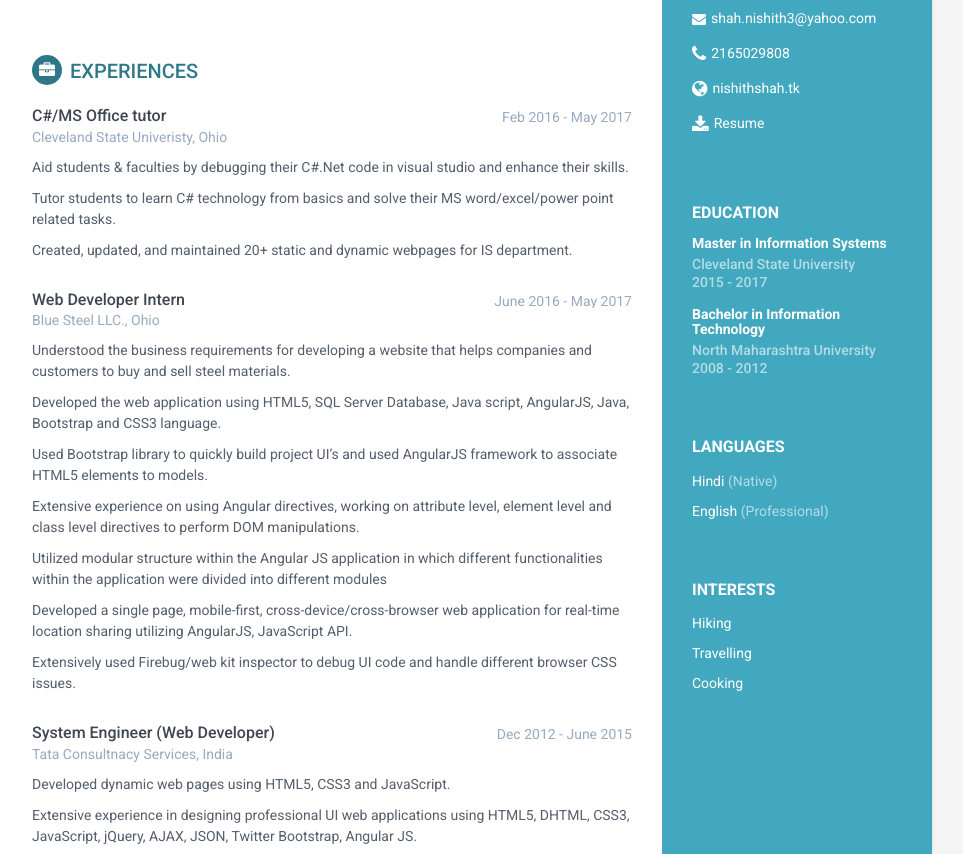
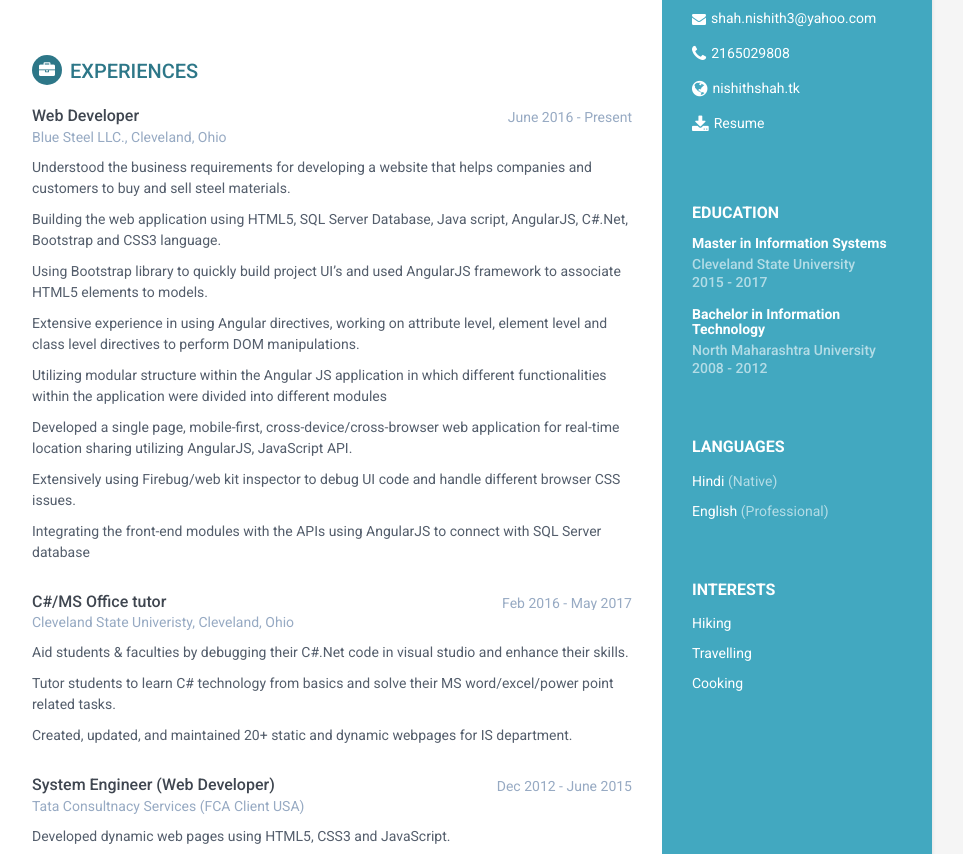
Before and after one commit to Ni5hith3/website, a plain HTML site: page index.html in a window 1280 px wide. Shown: the part 290-1144 px from the top of the page, without its empty margins (188-1151 px from the left). Drawn offline with Linux system fonts and the light colour scheme.

Commit message:
Update the master file

```diff
--- a/index.html
+++ b/index.html
@@ -77,7 +77,7 @@
             <section class="section summary-section">
                 <h2 class="section-title"><i class="fa fa-user"></i>Career Profile</h2>
                 <div class="summary">
-                    <p>Over 4 years of experience in Web & Software development with strong skills in designing & developing websites and applications using
+                    <p>Over 5 years of experience in Web & Software development with strong skills in designing & developing websites and applications using
 					C#.Net, Java, AngularJS MVC, HTML5, CSS3, jQuery, JSON, Less, Sass and JavaScript; writing SQL-stored procedures and functions for
 					retrieving information from a database; and using Bootstrap to design responsive web pages.  Proven ability in optimizing web functionality
 					that improve data retrieval and workflow efficiencies. Experience working on scalable environment using Agile/Scrum.
@@ -88,13 +88,35 @@
             <section class="section experiences-section">
                 <h2 class="section-title"><i class="fa fa-briefcase"></i>Experiences</h2>
 
+				<div class="item">
+                    <div class="meta">
+                        <div class="upper-row">
+                            <h3 class="job-title">Web Developer</h3>
+                            <div class="time">June 2016 - Present</div>
+                        </div><!--//upper-row-->
+                        <div class="company">Blue Steel LLC., Cleveland, Ohio</div>
+                    </div><!--//meta-->
+                    <div class="details">
+                        <p>Understood the business requirements for developing a website that helps companies and customers to buy and sell steel materials.</p>
+						<p>Building the web application using HTML5, SQL Server Database, Java script, AngularJS, C#.Net, Bootstrap and CSS3 language.</p>
+						<p>Using Bootstrap library to quickly build project UI’s and used AngularJS framework to associate HTML5 elements to models.</p>
+						<p>Extensive experience in using Angular directives, working on attribute level, element level and class level directives to perform DOM manipulations.</p>
+						<p>Utilizing modular structure within the Angular JS application in which different functionalities within the application were divided into different modules</p>
+						<p>Developed a single page, mobile-first, cross-device/cross-browser web application for real-time location sharing utilizing AngularJS, JavaScript API.</p>
+						<p>Extensively using Firebug/web kit inspector to debug UI code and handle different browser CSS issues.</p>
+						<p>Integrating the front-end modules with the APIs using AngularJS to connect with SQL Server database</p>
+
+                    </div><!--//details-->
+                </div><!--//item-->
+
+
                 <div class="item">
                     <div class="meta">
                         <div class="upper-row">
                             <h3 class="job-title">C#/MS Office tutor</h3>
                             <div class="time">Feb 2016 - May 2017</div>
                         </div><!--//upper-row-->
-                        <div class="company">Cleveland State Univeristy, Ohio</div>
+                        <div class="company">Cleveland State Univeristy, Cleveland, Ohio</div>
                     </div><!--//meta-->
                     <div class="details">
                         <p>Aid students & faculties by debugging their C#.Net code in visual studio and enhance their skills.</p>
@@ -103,25 +125,6 @@
                     </div><!--//details-->
                 </div><!--//item-->
 
-                <div class="item">
-                    <div class="meta">
-                        <div class="upper-row">
-                            <h3 class="job-title">Web Developer Intern</h3>
-                            <div class="time">June 2016 - May 2017</div>
-                        </div><!--//upper-row-->
-                        <div class="company">Blue Steel LLC., Ohio</div>
-                    </div><!--//meta-->
-                    <div class="details">
-                        <p>Understood the business requirements for developing a website that helps companies and customers to buy and sell steel materials.</p>
-						<p>Developed the web application using HTML5, SQL Server Database, Java script, AngularJS, Java, Bootstrap and CSS3 language.</p>
-						<p>Used Bootstrap library to quickly build project UI’s and used AngularJS framework to associate HTML5 elements to models.</p>
-						<p>Extensive experience on using Angular directives, working on attribute level, element level and class level directives to perform DOM manipulations.</p>
-						<p>Utilized modular structure within the Angular JS application in which different functionalities within the application were divided into different modules</p>
-						<p>Developed a single page, mobile-first, cross-device/cross-browser web application for real-time location sharing utilizing AngularJS, JavaScript API.</p>
-						<p>Extensively used Firebug/web kit inspector to debug UI code and handle different browser CSS issues.</p>
-
-                    </div><!--//details-->
-                </div><!--//item-->
 
                 <div class="item">
                     <div class="meta">
@@ -129,7 +132,7 @@
                             <h3 class="job-title">System Engineer (Web Developer)</h3>
                             <div class="time">Dec 2012 - June 2015</div>
                         </div><!--//upper-row-->
-                        <div class="company">Tata Consultnacy Services, India</div>
+                        <div class="company">Tata Consultnacy Services (FCA Client USA)</div>
                     </div><!--//meta-->
                     <div class="details">
                         <p>Developed dynamic web pages using HTML5, CSS3 and JavaScript.</p>
```
Also changed, not shown: 1 other file.
